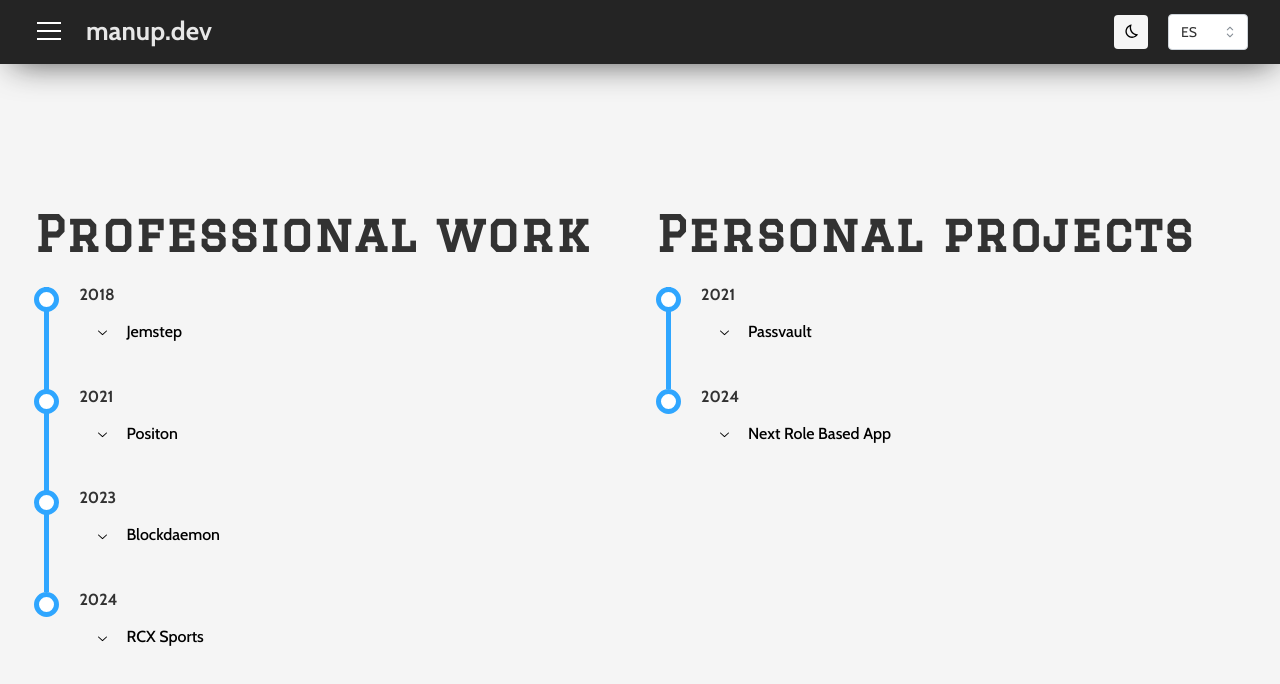
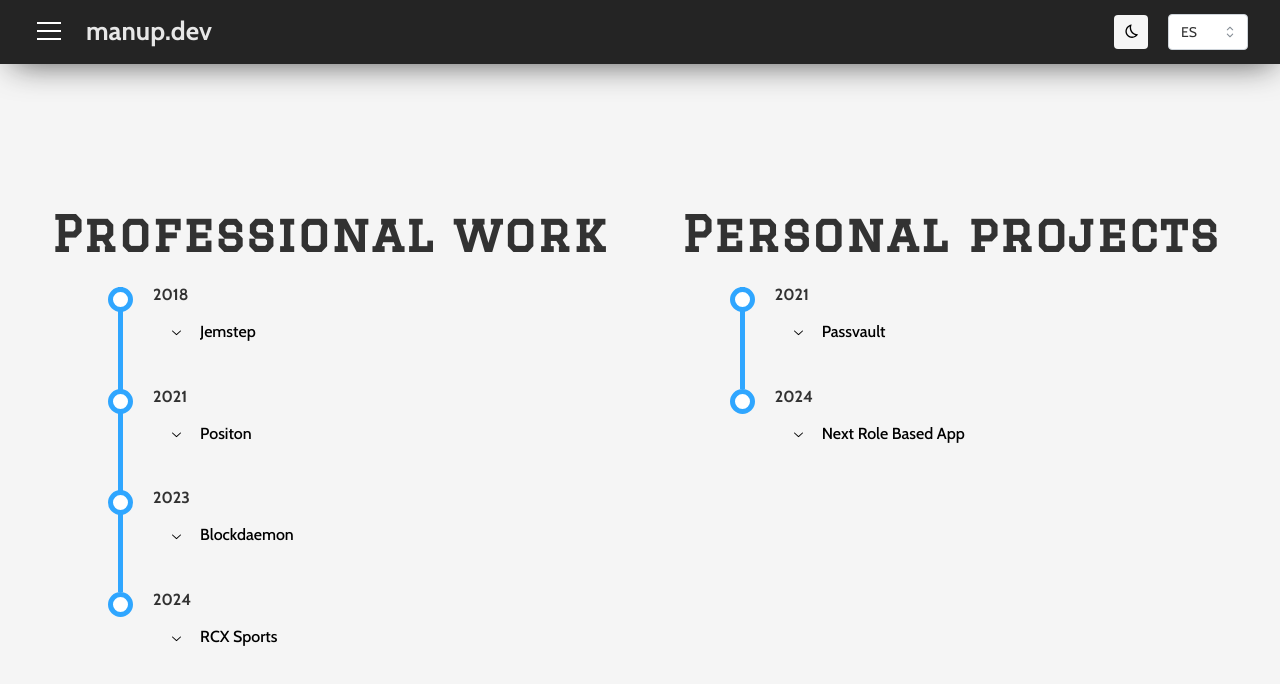
Before and after one commit to mperezy/manupdev, a React (Vite) app: page /portfolio in a window 1280 px wide. Shown: the top 684 px of the page. Built offline with nearby package versions, Linux system fonts and the light colour scheme; a web font is replaced by a local one.

Commit message:
Add new custom hook to get width breakpoint

```diff
--- /dev/null
+++ b/src/hooks/use-width-breakpoints.ts
@@ -0,0 +1,11 @@
+import { useMediaQuery } from '@mantine/hooks';
+
+export default () => {
+  const xs = useMediaQuery('(min-width: 36em)');
+  const sm = useMediaQuery('(min-width: 48em)');
+  const md = useMediaQuery('(min-width: 62em)');
+  const lg = useMediaQuery('(min-width: 75em)');
+  const xl = useMediaQuery('(min-width: 88em)');
+
+  return { xs, sm, md, lg, xl };
+};
--- a/src/pages/links.tsx
+++ b/src/pages/links.tsx
@@ -1,6 +1,6 @@
 import type { ReactNode } from 'react';
-import { em, Anchor, Flex, List, Stack, Text } from '@mantine/core';
-import { useMediaQuery, useOrientation } from '@mantine/hooks';
+import { Anchor, Flex, List, Stack, Text } from '@mantine/core';
+import { useOrientation } from '@mantine/hooks';
 import Heading from 'components/heading';
 import Icon from 'components/icons/tech';
 import MainLayout from 'components/main-layout';
@@ -15,7 +15,6 @@
 export default () => {
   const { isLightTheme } = useTheme();
   const { type: orientation } = useOrientation();
-  const isTabletWidth = useMediaQuery(`(max-width: ${em(991)})`);
 
   const SOCIAL_MEDIA: SocialMedia[] = [
     {
@@ -47,10 +46,7 @@
           Get more about me!
         </Heading>
 
-        <Stack
-          w={{ base: '100%', md: '40%' }}
-          align={isTabletWidth ? 'center' : 'flex-start'}
-        >
+        <Stack w={{ base: '100%', md: '40%' }} align='center'>
           <Text
             variant='label'
             fz={{ base: 'lg', md: 'xl' }}
--- a/src/pages/portfolio.tsx
+++ b/src/pages/portfolio.tsx
@@ -12,9 +12,11 @@
 import MainLayout from 'components/main-layout';
 import portfolio, { type Job } from 'constants/portfolio';
 import JobModal from 'components/job-modal';
+import useWidthBreakpoints from 'hooks/use-width-breakpoints';
 import useModal from 'providers/modal/use-modal';
 
 export default () => {
+  const { lg } = useWidthBreakpoints();
   const isBaseWidth = useMediaQuery(`(max-width: ${em(575)})`);
   const [professionalItem, setProfessionalItem] = useState<string>('');
   const [personalItem, setPersonalItem] = useState<string>('');
@@ -35,7 +37,11 @@
         align='flex-start'
         justify='space-around'
       >
-        <Stack gap='lg' w={{ base: '100%', xs: '50%' }}>
+        <Stack
+          gap='lg'
+          align={lg ? 'center' : 'flex-start'}
+          w={{ base: '100%', xs: '50%' }}
+        >
           <Title
             variant='heading'
             order={2}
@@ -81,7 +87,11 @@
           </Timeline>
         </Stack>
 
-        <Stack gap='lg' w={{ base: '100%', xs: '50%' }}>
+        <Stack
+          gap='lg'
+          align={lg ? 'center' : 'flex-start'}
+          w={{ base: '100%', xs: '50%' }}
+        >
           <Title
             variant='heading'
             order={2}
```
